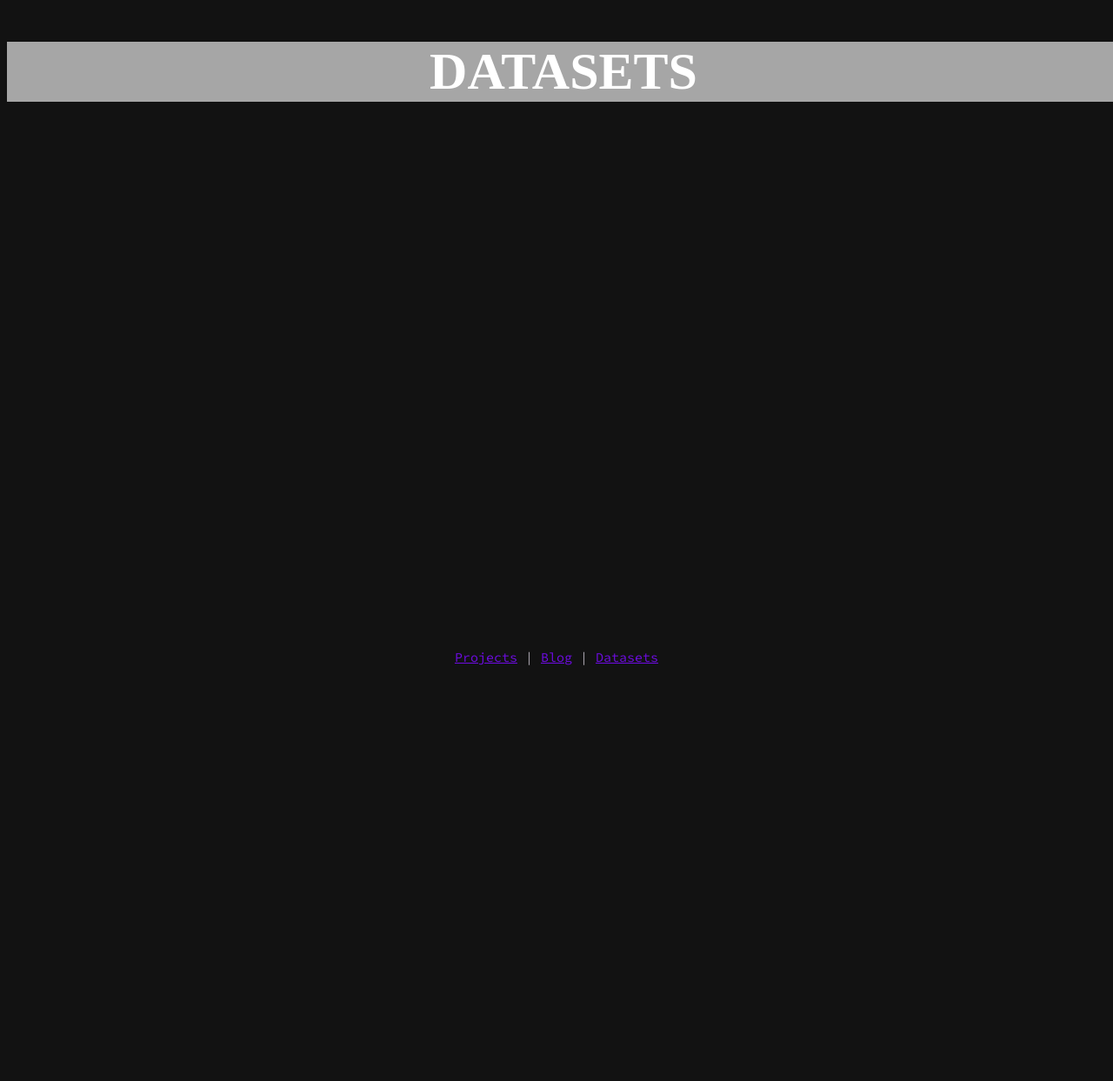
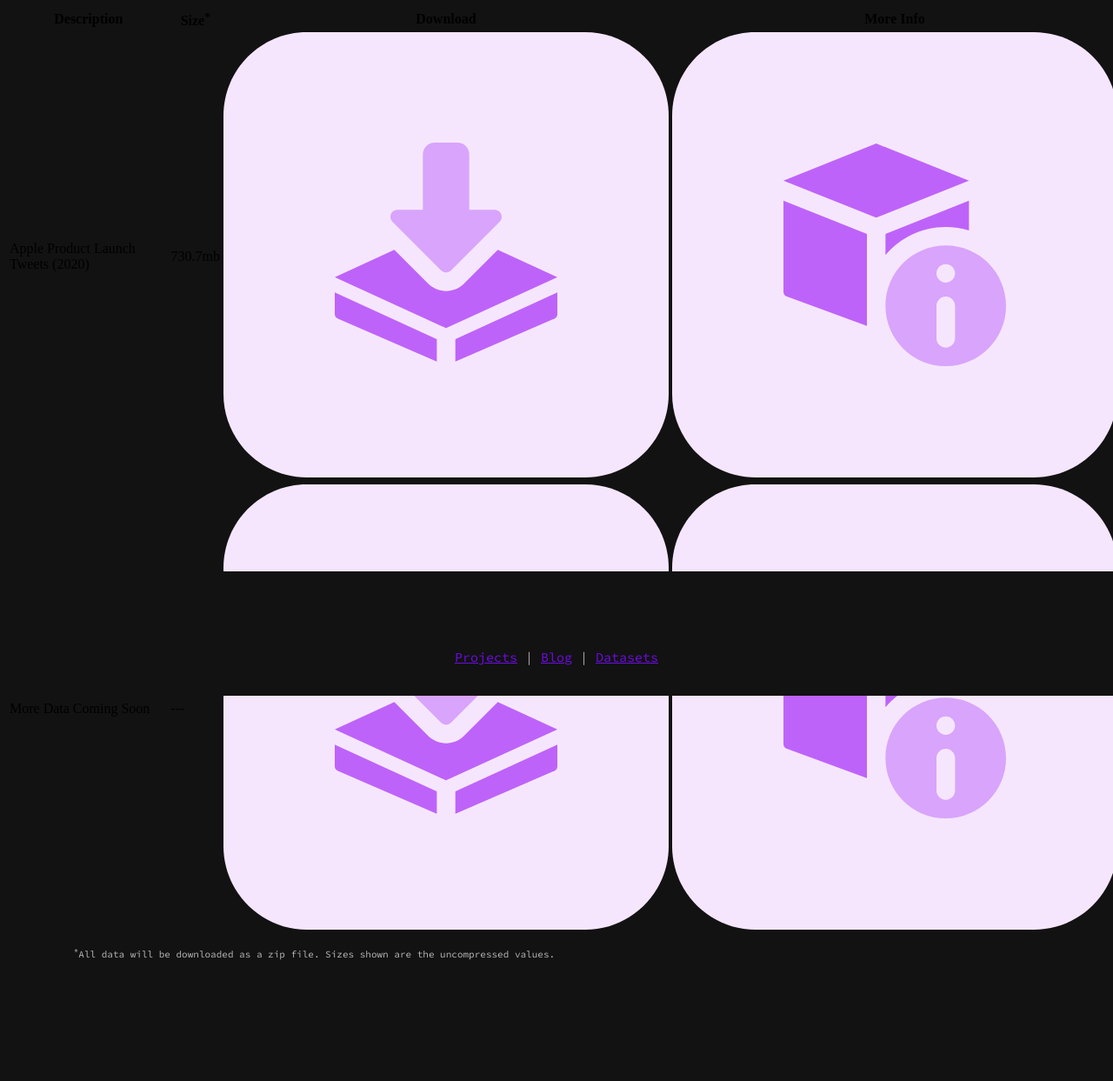
Before and after one commit to brenfrrs/personalsite, a Flask app: page /datasets in a window 1280 px wide. Shown: the whole page at 87% size. Before the commit the page ends 765 px from the top, so only its background shows below. Run offline with Flask 2, Linux system fonts and the light colour scheme; some libraries are stand-ins or nearby versions.

Commit message:
added html for datasets section.

```diff
--- a/templates/datasets.html
+++ b/templates/datasets.html
@@ -20,11 +20,69 @@
 Medium: >>>>> https://brendanfrrs.medium.com/
 -->
 <body>
-    <div class="page_header">
-        <h1>DATASETS</h1>
-    </div>
+    <table class="downloads_table">
+      <thead>
+        <tr id="col_names">
+          <th id="left_head_corner"><strong>Description</strong></th>
+          <th>Size<sup>*</sup></th>
+          <th>Download</th>
+          <th id="right_head_corner">More Info</th>
+        </tr>
+      </thead>
+       <tr class="header">
+        <td class="test">Apple Product Launch Tweets (2020)</td>
+        <td>730.7mb</td>
+        <td><a href="static/datasets/APPLlaunches.csv.zip" download="APPLlaunches"><img class="download_table_img" src="static/download.svg"></a></td>
+        <td><img class="more_info_img" src="static/info.svg">
+      </td>
+      </tr>
+  <tr class="hidden">
+    <td colspan=2><span class="data_info">1.2 million tweets from 9/1/2020 to 12/1/2020. This was an interesting period of time because Apple had 3 major product launch events: <a href="https://youtu.be/b13xnFp_LJs">Time Flies</a> / <a href="https://youtu.be/KR0g-1hnQPA">Hi, Speed</a> / <a href="https://youtu.be/5AwdkGKmZ0I">One More Thing.</a> All tweets over the previously mentioned period containing the following search terms were collected: <span style="font-style: italic;">"IPhone 12", "Apple Silicon", "M1 Macbook", "New Macbook", "IPhone 12 Pro", "New Apple", "New IPhone", "Silicon"</span>. The data was collected using twint. <br><br> The Features: date, timezone, user_id, (user)name, location, tweet, reply count, retweet count, like count, and search term. <br><br> Link to my project repo using this data can be found - <a href="https://github.com/brenfrrs/twitter_sentiment_analysis">here</a> </span></td>
+    <td><span class="data_info">Source: <br><br> Format: </span></td>
+    <td><span class="data_info">Twitter <br><br> CSV</span></td>
+  </tr>
+
+      <tr class="header">
+        <td class="test">More Data Coming Soon</td>
+        <td>---</td>
+        <td><img class="download_table_img" src="static/download.svg"></td>
+        <td><img class="more_info_img" src="static/info.svg">
+      </td>
+      </tr>
+  <tr class="hidden">
+    <td>--</td>
+    <td></td>
+    <td><span class="data_info">Source: <br><br> Format:</span></td>
+    <td><span class="data_info">- <br><br> -</span></td>
+  </tr>
+
+
+    </table>
+
+
+    <!-- Disclaimer about file sizes -->
+    <p style="font-size:11px; padding-left:6%;">
+        <sup>*</sup>All data will be downloaded as a zip file. Sizes shown are the uncompressed values.
+    </p>
+
+
 </body>
+
 <div class="footer">
     <p id="foot"><a href="/projects" class="footer_links">Projects</a> | <a href="/blog" class="footer_links">Blog</a> | <a href="/datasets" class="footer_links">Datasets</a></p>
 </div>
+
+<script>
+$('.hidden').hide(); /* hide the rows */
+
+
+
+ /* show hidden rows when clicked */
+$('tr.header').click(function(){
+    $(this).nextUntil('tr.header').css('display', function(i,v){
+        return this.style.display === 'table-row' ? 'none' : 'table-row';
+    });
+});
+
+</script>
 </html>
```
